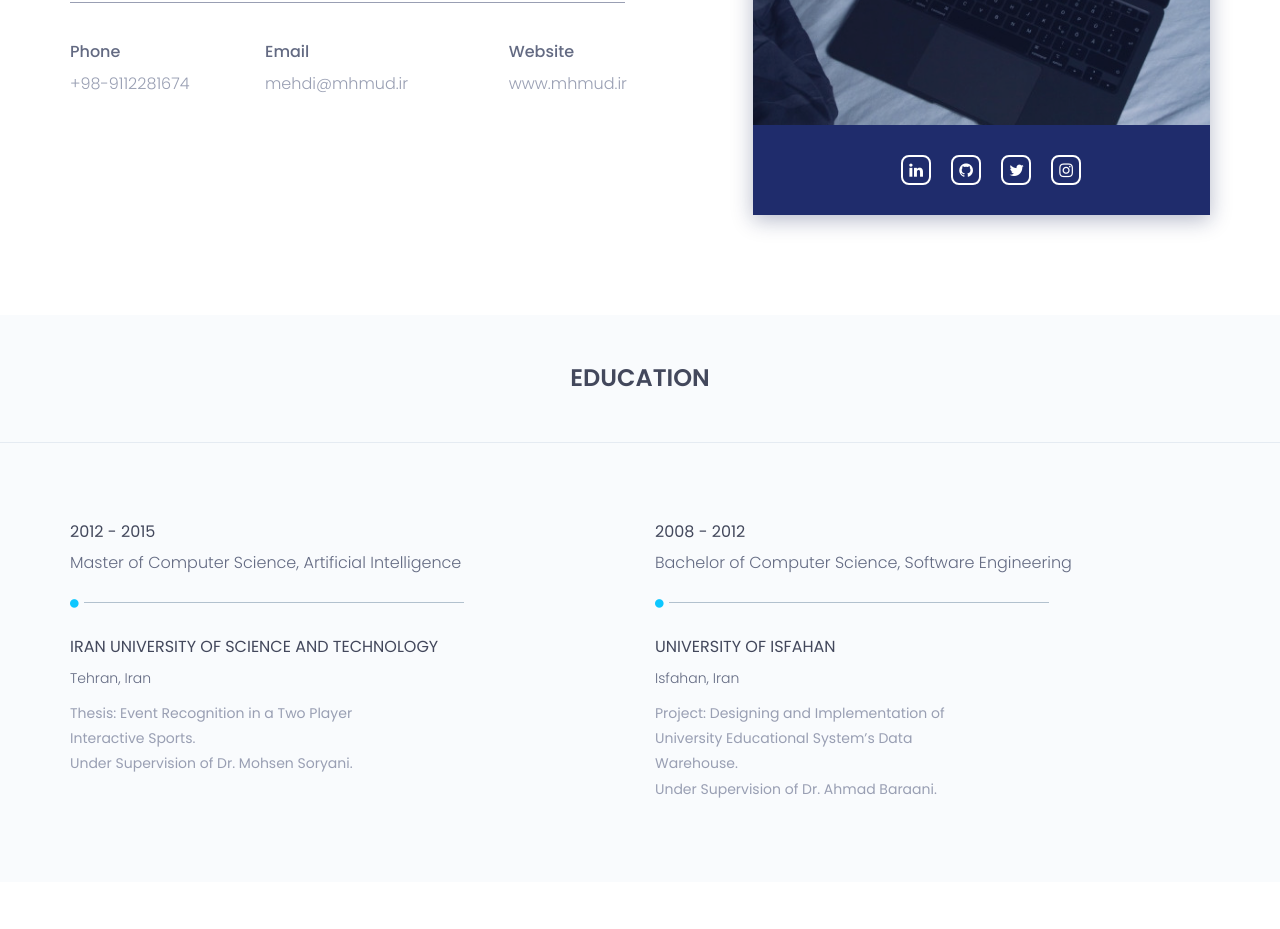
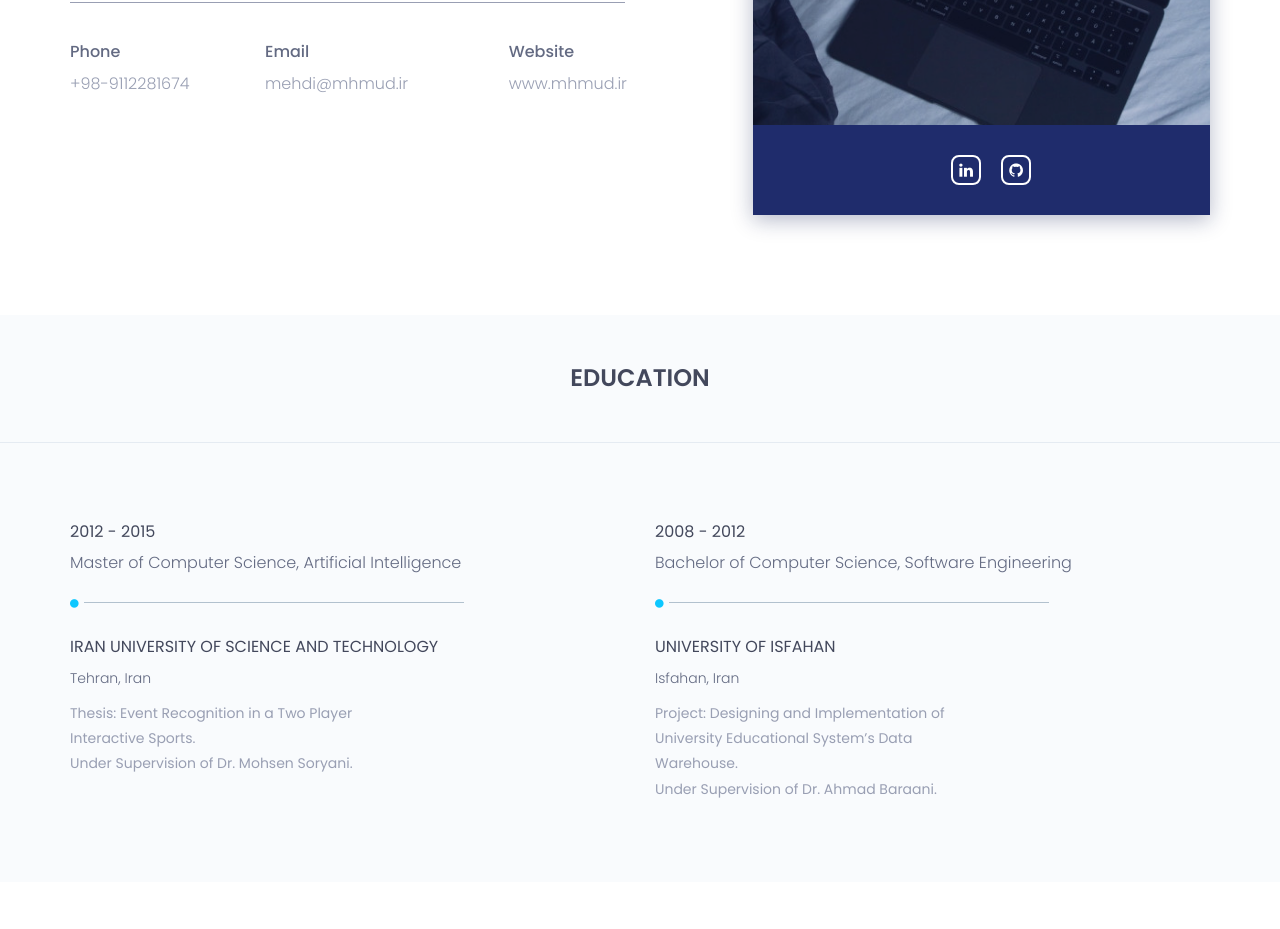
Before and after one commit to mehdim894/mhmud.ir, a plain HTML site: page index.html in a window 1280 px wide. Shown: the part 1180-2109 px from the top of the page. Drawn offline with nearby package versions, Linux system fonts and the light colour scheme.

Commit message:
linkes edited

```diff
--- a/index.html
+++ b/index.html
@@ -159,22 +159,10 @@
 											</a>
 										</li><!-- / li -->
 										<li>
-											<a href="#">
+											<a href="https://github.com/mhmud-dev">
 												<i  class="fa fa-github" aria-hidden="true"></i>
 											</a>
 										</li><!-- / li -->
-										<li>
-											<a href="#">
-												<i  class="fa fa-twitter" aria-hidden="true"></i>
-											</a>
-
-										</li><!-- / li -->
-										<li>
-											<a href="#">
-												<i  class="fa fa-instagram" aria-hidden="true"></i>
-											</a>
-										</li><!-- / li -->
-
 
 									</ul><!-- / ul -->
 								</div><!-- /.about-list-icon -->
```
